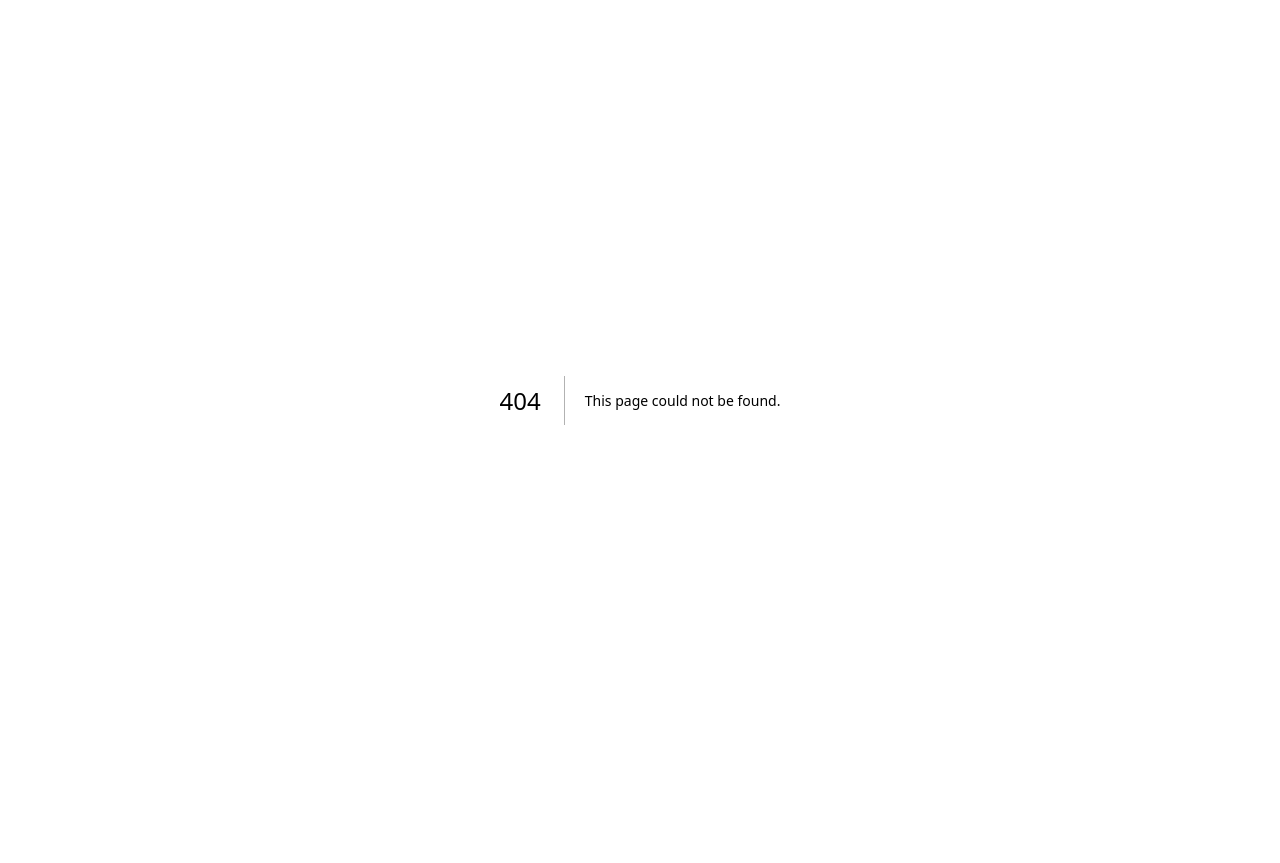
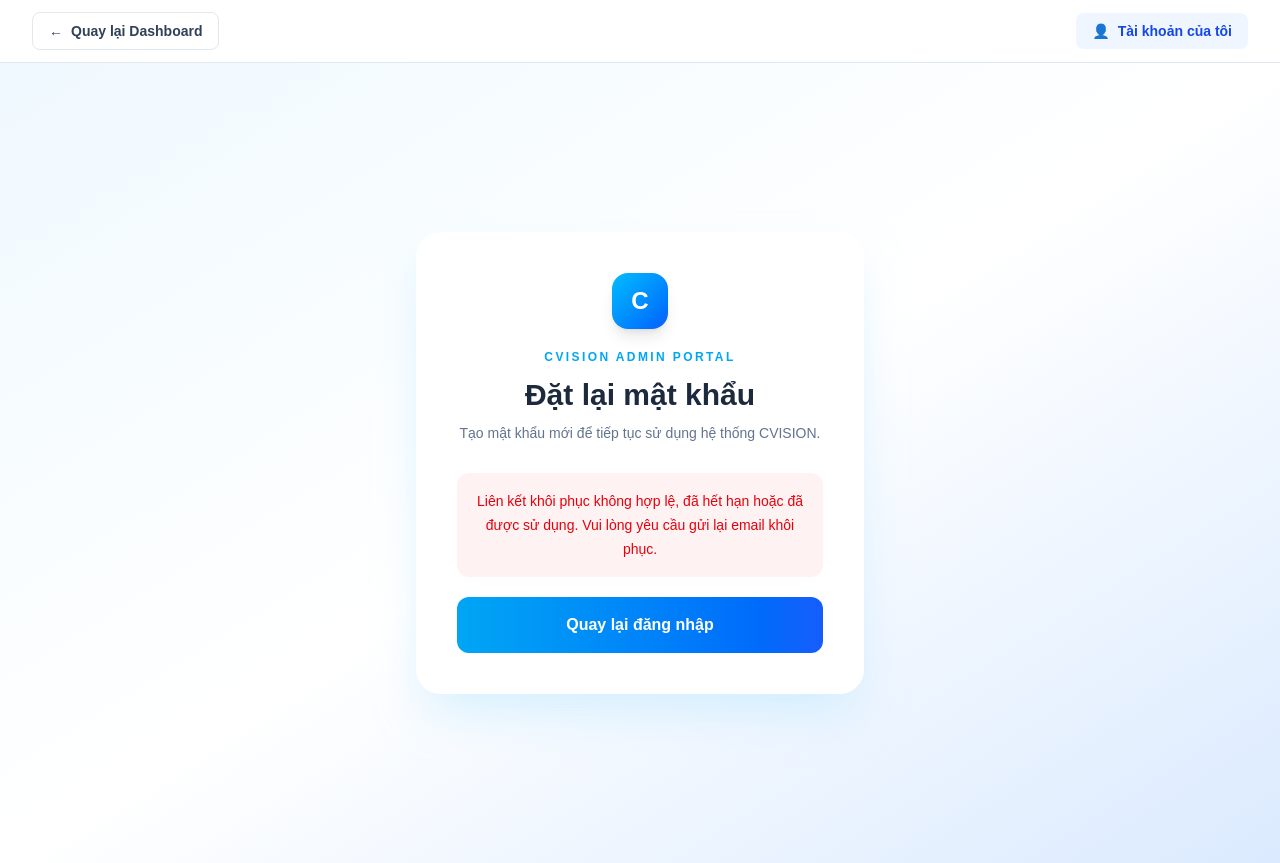
Before and after one commit to dongvu1588-blip/cvision, a Next.js app: page /admin/reset-password in a window 1280 px wide. Before the commit this address had no page. Before the commit the page ends 800 px from the top, so only its background shows below. Built offline with nearby package versions, Linux system fonts and the light colour scheme; no server answers.

Commit message:
Add password reset page

```diff
--- /dev/null
+++ b/app/admin/reset-password/page.tsx
@@ -0,0 +1,176 @@
+
+"use client";
+
+import { useEffect, useState } from "react";
+import { useRouter } from "next/navigation";
+import { supabase } from "@/lib/supabase";
+
+export default function ResetPasswordPage() {
+  const router = useRouter();
+
+  const [password, setPassword] = useState("");
+  const [confirmPassword, setConfirmPassword] = useState("");
+  const [loading, setLoading] = useState(false);
+  const [checking, setChecking] = useState(true);
+  const [validSession, setValidSession] = useState(false);
+
+  useEffect(() => {
+    let mounted = true;
+
+    async function checkRecoverySession() {
+      const { data, error } = await supabase.auth.getSession();
+
+      if (!mounted) return;
+
+      setValidSession(!error && !!data.session);
+      setChecking(false);
+    }
+
+    checkRecoverySession();
+
+    const {
+      data: { subscription },
+    } = supabase.auth.onAuthStateChange((event, session) => {
+      if (!mounted) return;
+
+      if (event === "PASSWORD_RECOVERY" && session) {
+        setValidSession(true);
+      }
+    });
+
+    return () => {
+      mounted = false;
+      subscription.unsubscribe();
+    };
+  }, []);
+
+  async function handleResetPassword(
+    e: React.FormEvent<HTMLFormElement>
+  ) {
+    e.preventDefault();
+
+    if (loading) return;
+
+    if (password.length < 6) {
+      alert("Mật khẩu phải có ít nhất 6 ký tự.");
+      return;
+    }
+
+    if (password !== confirmPassword) {
+      alert("Mật khẩu xác nhận không khớp.");
+      return;
+    }
+
+    setLoading(true);
+
+    try {
+      const { error } = await supabase.auth.updateUser({
+        password,
+      });
+
+      if (error) {
+        throw new Error(error.message);
+      }
+
+      alert("Đổi mật khẩu thành công! Vui lòng đăng nhập lại.");
+
+      await supabase.auth.signOut();
+      router.replace("/admin/login");
+    } catch (error) {
+      alert(
+        error instanceof Error
+          ? "Không thể đổi mật khẩu: " + error.message
+          : "Đã xảy ra lỗi. Vui lòng thử lại."
+      );
+    } finally {
+      setLoading(false);
+    }
+  }
+
+  return (
+    <main className="flex min-h-screen items-center justify-center bg-gradient-to-br from-sky-50 via-white to-blue-100 p-5">
+      <div className="w-full max-w-md rounded-3xl border border-white bg-white p-7 shadow-2xl shadow-sky-200/60 sm:p-10">
+        <div className="mb-7 text-center">
+          <div className="mx-auto flex h-14 w-14 items-center justify-center rounded-2xl bg-gradient-to-br from-sky-400 to-blue-600 text-2xl font-black text-white shadow-lg">
+            C
+          </div>
+
+          <p className="mt-5 text-xs font-bold uppercase tracking-[0.2em] text-sky-500">
+            CVISION Admin Portal
+          </p>
+
+          <h1 className="mt-3 text-3xl font-black text-slate-800">
+            Đặt lại mật khẩu
+          </h1>
+
+          <p className="mt-2 text-sm leading-6 text-slate-500">
+            Tạo mật khẩu mới để tiếp tục sử dụng hệ thống CVISION.
+          </p>
+        </div>
+
+        {checking ? (
+          <p className="py-6 text-center text-sm text-slate-500">
+            Đang xác minh liên kết...
+          </p>
+        ) : !validSession ? (
+          <div className="space-y-5 text-center">
+            <p className="rounded-xl bg-red-50 p-4 text-sm leading-6 text-red-600">
+              Liên kết khôi phục không hợp lệ, đã hết hạn hoặc đã được sử dụng.
+              Vui lòng yêu cầu gửi lại email khôi phục.
+            </p>
+
+            <button
+              type="button"
+              onClick={() => router.replace("/admin/login")}
+              className="w-full rounded-xl bg-gradient-to-r from-sky-500 to-blue-600 px-5 py-4 font-bold text-white"
+            >
+              Quay lại đăng nhập
+            </button>
+          </div>
+        ) : (
+          <form onSubmit={handleResetPassword} className="space-y-5">
+            <div>
+              <label className="mb-2 block text-sm font-bold text-slate-700">
+                Mật khẩu mới
+              </label>
+              <input
+                type="password"
+                required
+                minLength={6}
+                autoComplete="new-password"
+                value={password}
+                onChange={(e) => setPassword(e.target.value)}
+                placeholder="Nhập mật khẩu mới"
+                className="w-full rounded-xl border border-sky-100 bg-sky-50/50 px-4 py-3.5 text-slate-700 outline-none focus:border-sky-400 focus:bg-white focus:ring-4 focus:ring-sky-100"
+              />
+            </div>
+
+            <div>
+              <label className="mb-2 block text-sm font-bold text-slate-700">
+                Xác nhận mật khẩu mới
+              </label>
+              <input
+                type="password"
+                required
+                minLength={6}
+                autoComplete="new-password"
+                value={confirmPassword}
+                onChange={(e) => setConfirmPassword(e.target.value)}
+                placeholder="Nhập lại mật khẩu mới"
+                className="w-full rounded-xl border border-sky-100 bg-sky-50/50 px-4 py-3.5 text-slate-700 outline-none focus:border-sky-400 focus:bg-white focus:ring-4 focus:ring-sky-100"
+              />
+            </div>
+
+            <button
+              type="submit"
+              disabled={loading}
+              className="w-full rounded-xl bg-gradient-to-r from-sky-500 to-blue-600 px-5 py-4 font-extrabold text-white shadow-lg shadow-sky-200 transition hover:from-sky-600 hover:to-blue-700 disabled:opacity-50"
+            >
+              {loading ? "Đang cập nhật..." : "Xác nhận mật khẩu mới →"}
+            </button>
+          </form>
+        )}
+      </div>
+    </main>
+  );
+}
```
